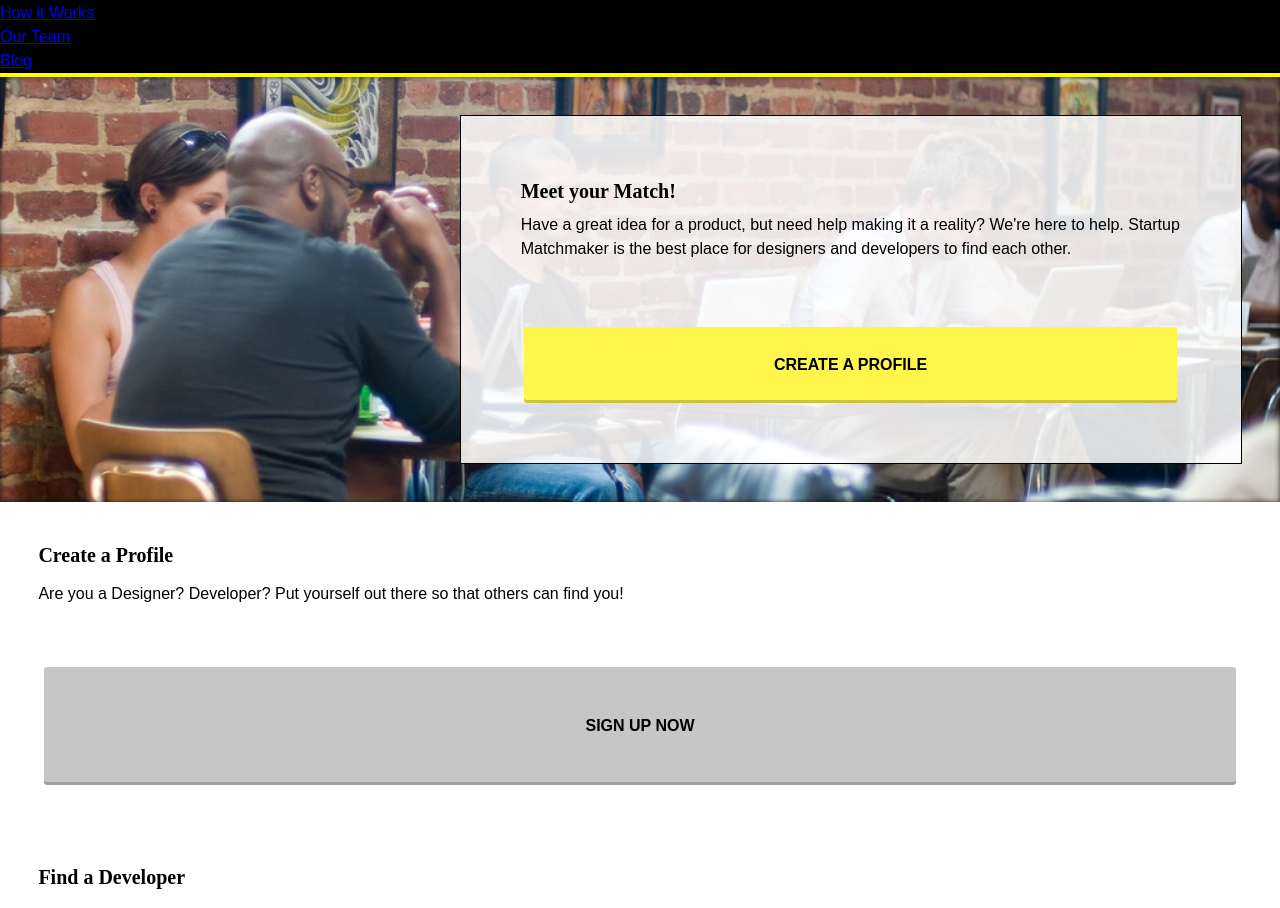
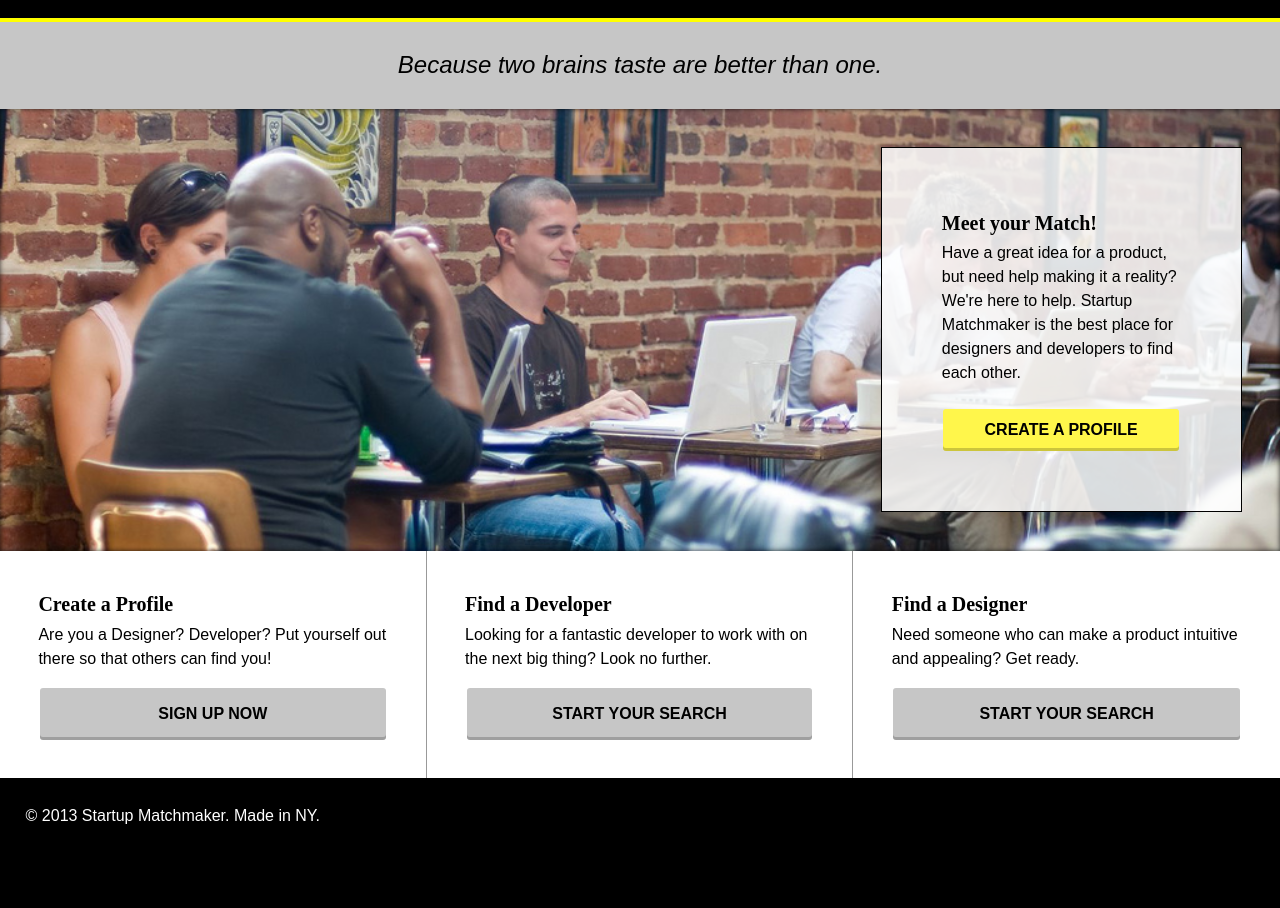
Before and after one commit to jroos1/matchmaker, a plain HTML site: page index.html in a window 1280 px wide. Shown: the part 133-1041 px from the top of the page. Drawn offline with nearby package versions, Linux system fonts and the light colour scheme.

Commit message:
Updated tablet and desktop sizes of css styling

```diff
--- a/css/style.css
+++ b/css/style.css
@@ -66,11 +66,19 @@ nav {
     display: none;
 }
 
+.hamburger {
+  float: left;
+  width: 15%;
+  padding-top: 6%;
+  padding-left: 4%;
+}
+
 h1 {
     color: #FFFB4C;
     font-size: 2.5em;
     padding-top: 2%;
     font-weight: bold;
+    float: left;
 }
 
 h2 {
@@ -155,6 +163,70 @@ footer {
 
 @media only screen and (min-width: 768px) {
 
+  nav {
+    display: block;
+  }
+
+  .hamburger {
+    display: none;
+  }
+
+  nav ul {
+    width: 80%;
+    float: right;
+  }
+
+  nav li {
+    display: inline-block;
+    padding-bottom: 3%;
+    padding-top: 1%;
+    width: 16%;
+  }
+
+  nav a {
+    color: white;
+    text-decoration: none;
+  }
+
+  h2 {
+    display: block;
+    background-color: #C6C6C6;
+    text-align: center;
+    font-size: 1.5em;
+    padding: 2%;
+    font-style: italic;
+  }
+
+  h2.taste {
+    color: #999999;
+    text-decoration: line-through;
+  }
+
+  h2.are {
+    border-bottom: 1px solid #FFF835;
+  }
+
+  .p_mobile {
+    display: none;
+  }
+
+  .p_browser {
+    display: block;
+  }
+
+  .overlay {
+    width: 40%;
+  }
+
+  .benefit {
+    float: left;
+    width: 33.333%;
+    border-right: 1px solid #999999;
+  }
+
+  .benefit:last-of-type {
+    border-right: none;
+  }
 
 }
 
@@ -165,16 +237,9 @@ footer {
 
 @media only screen and (min-width: 1024px) {
 
-  nav {
-    display: block;
+  .overlay {
+    width: 30%;
   }
 
-  .p_mobile {
-    display: none;
-  }
-
-  .p_browser {
-    display: block;
-  }
 
 }
--- a/index.html
+++ b/index.html
@@ -15,10 +15,9 @@
 	</head>
 	<body>
 
-		<header>
+		<header class="clearfix">
 			<h1>Startup Matchmaker</h1>
-			<h2 class="menu-trigger">Menu</h2>
-			<nav>
+			<nav class="clearfix">
 				<ul>
 						<li><a href="#">Find Developers</a></li>
 						<li><a href="#">Find Designers</a></li>
@@ -27,10 +26,11 @@
 						<li><a href="#">Blog</a></li>
 				</ul>
 			</nav>
+			<img class="hamburger" src="images/hamburger.png">
 		</header>
 
 		<main>
-			<h2>Because two brains <span>taste</span> <span>are</span> better than one.</h1>
+			<h2>Because two brains <span class="taste">taste</span> <span class="are">are</span> better than one.</h1>
 
 			<section class="hero">
 
@@ -45,9 +45,9 @@
 
 			</section>
 
-			<section class="secondary">
+			<section class="secondary clearfix">
 
-				<div>
+				<div class="benefit">
 					<h3>Create a Profile</h3>
 					<p>Are you a Designer? Developer? Put yourself out there so that others can find you!</p>
 					<div class="button">
@@ -55,7 +55,7 @@
 					</div>
 				</div>
 
-				<div>
+				<div class="benefit">
 					<h3>Find a Developer</h3>
 					<p>Looking for a fantastic developer to work with on the next big thing? Look no further.</p>
 					<div class="button">
@@ -63,7 +63,7 @@
 					</div>
 				</div>
 
-				<div>
+				<div class="benefit">
 					<h3>Find a Designer</h3>
 					<p>Need someone who can make a product intuitive and appealing? Get ready.</p>
 					<div class="button">
```
Also changed, not shown: images/hamburger.png (added).
